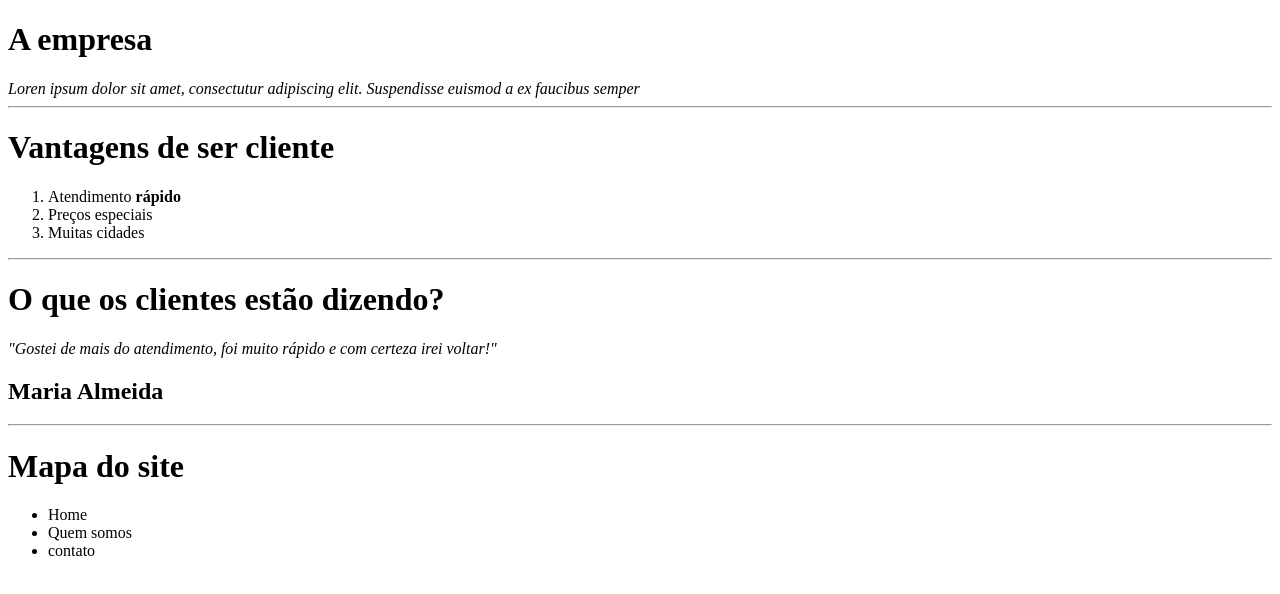
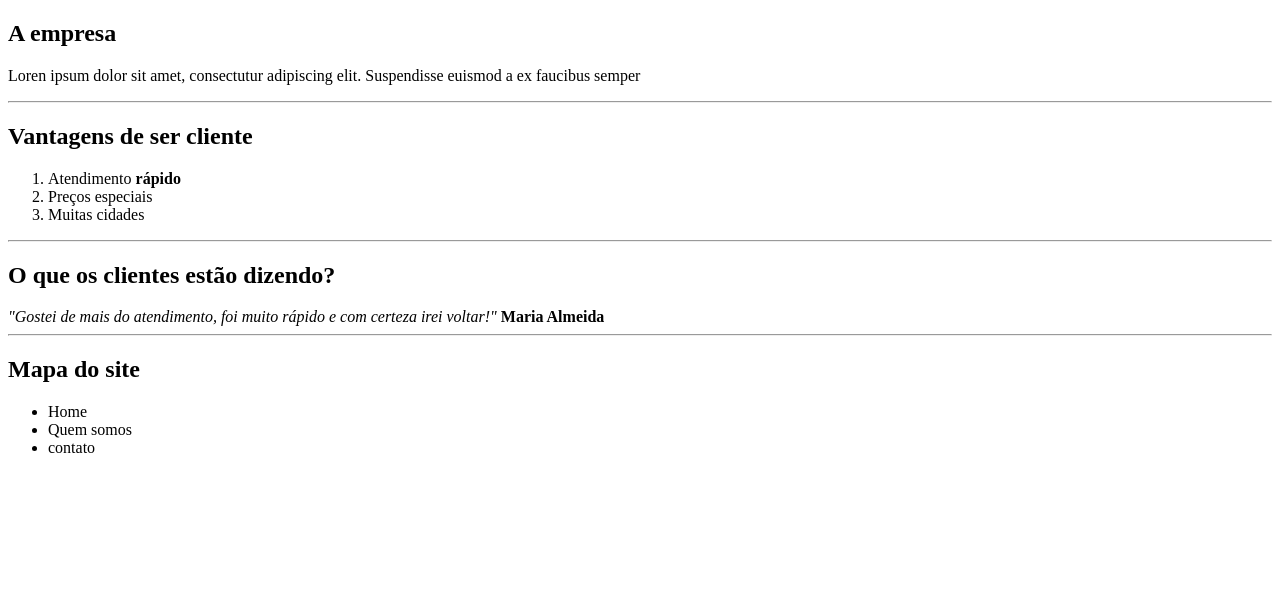
Before and after one commit to thiagonatalicio/primeiroProjetoWeb, a plain HTML site: page index.html in a window 1280 px wide. Drawn offline with Linux system fonts and the light colour scheme.

Commit message:
Agora está corrigido.
Ultima alteração.

```diff
--- a/index.html
+++ b/index.html
@@ -5,23 +5,24 @@
         <title>Meu site</title>
     </head>
     <body>
-        <h1>A empresa</h1>
-        <em>Loren ipsum dolor sit amet,
+        <h2>A empresa</h2>
+        <p>Loren ipsum dolor sit amet,
             consectutur adipiscing elit.
-             Suspendisse euismod a ex faucibus semper</em>
+             Suspendisse euismod a ex faucibus semper
+        </p>
         <hr>
-        <h1>Vantagens de ser cliente</h1>
+        <h2>Vantagens de ser cliente</h2>
         <ol>
             <li>Atendimento <strong>rápido</strong></li>
             <li>Preços especiais</li>
             <li>Muitas cidades</li>
         </ol>
         <hr>
-        <h1>O que os clientes estão dizendo?</h1>
+        <h2>O que os clientes estão dizendo?</h2>
         <em>"Gostei de mais do atendimento, foi muito rápido e com certeza irei voltar!"</em>
-        <h2>Maria Almeida</h2>
+        <strong>Maria Almeida</strong>
         <hr>
-        <h1>Mapa do site</h1>
+        <h2>Mapa do site</h2>
         <ul>
             <li>Home</li>
             <li>Quem somos</li>
```
